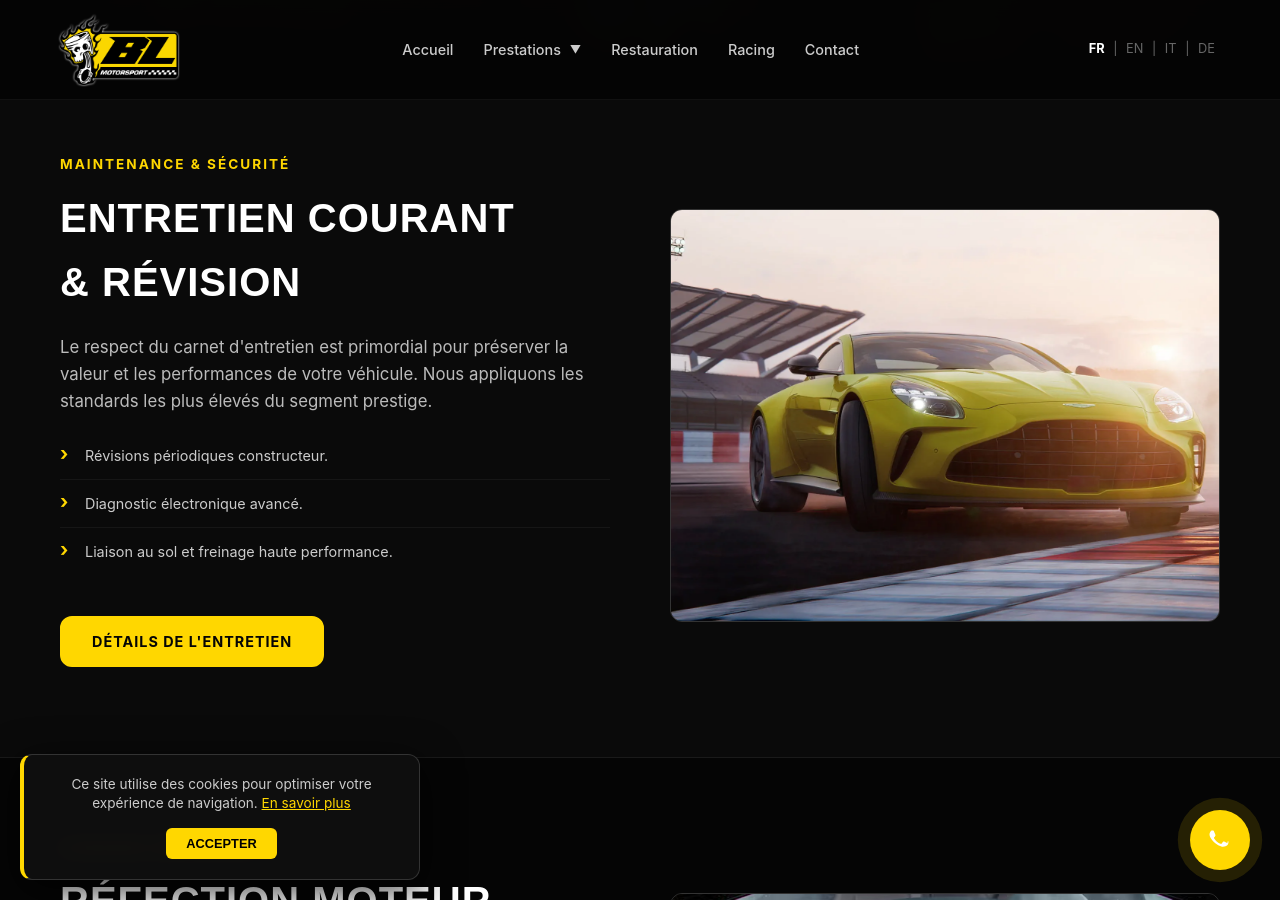
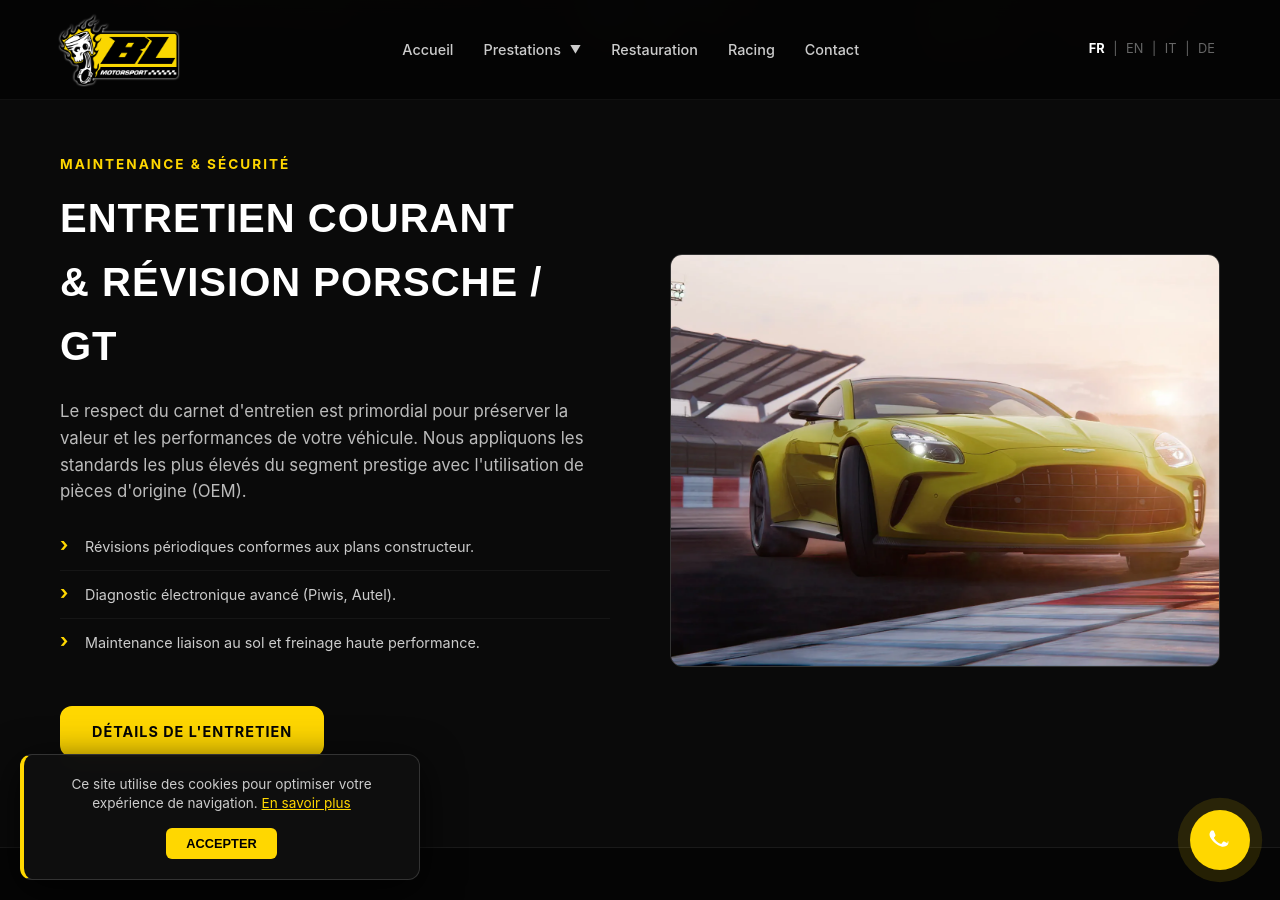
Before and after one commit to DuvalDVL/bl-motorsport, a Jekyll site: the page built from fr/prestations.html, in a window 1280 px wide and 900 px high, scrolled down 466 px. Built offline with Jekyll 4.4.1, drawn with Linux system fonts in a browser that asks for light colours; some of the changed text lies outside the part shown.

Commit message:
Update prestations.html

```diff
--- a/fr/prestations.html
+++ b/fr/prestations.html
@@ -1,17 +1,17 @@
 ---
 layout: default
-title: Prestations Mécanique Porsche, Ferrari & Collection - B.L Motorsport
-description: "Découvrez nos pôles d'expertise à Combloux : entretien prestige, réfection moteur, préparation racing et restauration classic. Service voiturier Megève."
+title: Expertise Mécanique Porsche, Ferrari & GT | B.L Motorsport Haute-Savoie
+description: "Pôles d'expertise à Combloux : Entretien prestige, réfection moteur & boîte, préparation Racing (WEC) et restauration Porsche Classic. Service voiturier Megève."
 permalink: /fr/prestations/
 lang: fr
 ---
 
 <section class="hero-section" style="height: 60vh; min-height: 400px;">
-  <div class="hero-bg" style="background-image: url('{{ '/assets/img/prestations-bg.jpg' | relative_url }}');"></div>
+  <div class="hero-bg" style="background-image: url('{{ '/assets/img/prestations-bg.jpg' | relative_url }}');" role="img" aria-label="Atelier de mécanique de précision B.L Motorsport"></div>
   <div class="hero-overlay"></div>
   <div class="container hero-content">
     <h1 class="hero-title">NOS PRESTATIONS <br><span class="text-gradient">ATELIER</span></h1>
-    <p class="hero-subtitle">L'exigence de la compétition au service de l'exception.</p>
+    <p class="hero-subtitle">L'exigence de la compétition mondiale au service de l'exception automobile.</p>
   </div>
 </section>
 
@@ -19,20 +19,20 @@ lang: fr
   <div class="container service-grid-layout">
     <div class="service-text">
       <span class="service-subtitle">MAINTENANCE & SÉCURITÉ</span>
-      <h2>ENTRETIEN COURANT<br>& RÉVISION</h2>
+      <h2>ENTRETIEN COURANT <br>& RÉVISION PORSCHE / GT</h2>
       <p>
-        Le respect du carnet d'entretien est primordial pour préserver la valeur et les performances de votre véhicule. Nous appliquons les standards les plus élevés du segment prestige.
+        Le respect du carnet d'entretien est primordial pour préserver la valeur et les performances de votre véhicule. Nous appliquons les standards les plus élevés du segment prestige avec l'utilisation de pièces d'origine (OEM).
       </p>
       <ul class="check-list">
-        <li>Révisions périodiques constructeur.</li>
-        <li>Diagnostic électronique avancé.</li>
-        <li>Liaison au sol et freinage haute performance.</li>
+        <li>Révisions périodiques conformes aux plans constructeur.</li>
+        <li>Diagnostic électronique avancé (Piwis, Autel).</li>
+        <li>Maintenance liaison au sol et freinage haute performance.</li>
       </ul>
       <a href="{{ site.baseurl }}/fr/entretien-prestige-combloux/" class="btn btn-primary">Détails de l'entretien</a>
     </div>
     <div class="service-image">
       <div class="img-wrapper">
-        <img src="{{ '/assets/img/prestation-entretien.jpg' | relative_url }}" alt="Atelier mécanique prestige Combloux">
+        <img src="{{ '/assets/img/prestation-entretien.jpg' | relative_url }}" alt="Entretien Porsche et véhicules de prestige à Combloux">
       </div>
     </div>
   </div>
@@ -42,19 +42,19 @@ lang: fr
   <div class="container service-grid-layout reverse">
     <div class="service-image">
       <div class="img-wrapper">
-        <img src="{{ '/assets/img/prestation-moteur.jpg' | relative_url }}" alt="Réfection moteur Porsche Ferrari">
+        <img src="{{ '/assets/img/prestation-moteur.jpg' | relative_url }}" alt="Réfection moteur Flat-6 et boîte de vitesse à Combloux">
       </div>
     </div>
     <div class="service-text">
       <span class="service-subtitle">CHIRURGIE MÉCANIQUE</span>
       <h2>RÉFECTION MOTEUR <br>& BOÎTE DE VITESSE</h2>
       <p>
-        Expertise en métrologie et reconstruction de motorisations nobles. Nous redonnons vie à votre mécanique avec une précision chirurgicale héritée du Motorsport.
+        Expertise reconnue en métrologie et reconstruction de motorisations nobles. Nous redonnons vie à votre mécanique avec une précision chirurgicale héritée de notre expérience en Championnat du Monde d'Endurance (WEC).
       </p>
       <ul class="check-list">
-        <li>Démontage complet et métrologie.</li>
-        <li>Fiabilisation et correction de défauts (IMS...).</li>
-        <li>Réfection boîtes de vitesses manuelles et PDK.</li>
+        <li>Démontage complet, nettoyage ultrason et métrologie.</li>
+        <li>Fiabilisation (Roulement IMS, étanchéité, haut moteur).</li>
+        <li>Réfection boîtes de vitesses manuelles et séquentielles (PDK).</li>
       </ul>
       <a href="{{ site.baseurl }}/fr/refection-moteur-boite-prestige/" class="btn btn-primary">Expertise Moteur</a>
     </div>
@@ -65,20 +65,20 @@ lang: fr
   <div class="container service-grid-layout">
     <div class="service-text">
       <span class="service-subtitle">PERFORMANCE CIRCUIT</span>
-      <h2>DÉPARTEMENT RACING <br>& TRACKDAY</h2>
+      <h2>DÉPARTEMENT RACING <br>& PRÉPARATION TRACKDAY</h2>
       <p>
-        Optimisation châssis et préparation à la carte. Profitez de l'expertise d'un Car Chief international pour régler votre machine de piste.
+        Optimisation châssis et préparation à la carte. Profitez de l'expertise d'un Car Chief international pour régler votre machine de piste, du simple set-up à la conformité compétition.
       </p>
       <ul class="check-list">
-        <li>Setup châssis, poids par roue et géométrie.</li>
-        <li>Préparation Trackday et conformité FIA.</li>
-        <li>Assistance technique sur circuit.</li>
+        <li>Setup châssis complet : poids par roue et géométrie laser.</li>
+        <li>Préparation Trackday, pose d'arceaux et conformité FIA.</li>
+        <li>Assistance technique et coaching sur circuit.</li>
       </ul>
       <a href="{{ site.baseurl }}/fr/competition-racing-trackday/" class="btn btn-primary">L'esprit Racing</a>
     </div>
     <div class="service-image">
       <div class="img-wrapper">
-        <img src="{{ '/assets/img/setup-racing.jpg' | relative_url }}" alt="Préparation compétition Megève">
+        <img src="{{ '/assets/img/setup-racing.jpg' | relative_url }}" alt="Préparation racing et setup châssis Megève">
       </div>
     </div>
   </div>
@@ -88,19 +88,19 @@ lang: fr
   <div class="container service-grid-layout reverse">
     <div class="service-image">
       <div class="img-wrapper">
-        <img src="{{ '/assets/img/moteur-vintage.jpg' | relative_url }}" alt="Restauration Porsche Classic">
+        <img src="{{ '/assets/img/moteur-vintage.jpg' | relative_url }}" alt="Restauration véhicule de collection et Porsche Classic Haute-Savoie">
       </div>
     </div>
     <div class="service-text">
       <span class="service-subtitle">HÉRITAGE</span>
-      <h2>RESTAURATION <br>& VÉHICULES ANCIENS</h2>
+      <h2>RESTAURATION CLASSIC <br>& VÉHICULES ANCIENS</h2>
       <p>
-        De la remise en route après stockage à la restauration intégrale. Nous préservons l'authenticité de vos icônes tout en garantissant leur fiabilité.
+        De la remise en route après stockage prolongé à la restauration intégrale. Nous préservons l'authenticité de vos icônes (911 F-Body, G-Body, 964, 993) tout en garantissant leur fiabilité d'usage.
       </p>
       <ul class="check-list">
         <li>Réglage carburation et allumage d'époque.</li>
-        <li>Recherche de pièces d'origine (NOS).</li>
-        <li>Gestion de projets carrosserie et sellerie.</li>
+        <li>Recherche rigoureuse de pièces d'origine (NOS).</li>
+        <li>Gestion de projets carrosserie et sellerie d'exception.</li>
       </ul>
       <a href="{{ site.baseurl }}/fr/restauration-vehicules-collection/" class="btn btn-primary">Découvrir le Classic</a>
     </div>
@@ -111,20 +111,20 @@ lang: fr
   <div class="container service-grid-layout">
     <div class="service-text">
       <span class="service-subtitle">LOGISTIQUE PREMIUM</span>
-      <h2>SERVICE VOITURIER <br>& CONCIERGERIE</h2>
+      <h2>SERVICE VOITURIER <br>MEGÈVE & CONCIERGERIE</h2>
       <p>
-        Facilitez l'entretien de votre véhicule lors de vos séjours à Megève, Chamonix ou Courchevel grâce à notre service de récupération à domicile.
+        Simplifiez l'entretien de votre véhicule lors de vos séjours en station (Megève, Chamonix, Courchevel) grâce à notre service de récupération et livraison à domicile en remorque fermée.
       </p>
       <ul class="check-list">
-        <li>Pick-up & Delivery à votre chalet ou hôtel.</li>
-        <li>Transport sécurisé et confidentiel.</li>
-        <li>Disponibilité sur toute la vallée de l'Arve.</li>
+        <li>Pick-up & Delivery à votre chalet, hôtel ou aéroport.</li>
+        <li>Transport sécurisé, confidentiel et protégé.</li>
+        <li>Disponibilité sur toute la vallée de l'Arve et Genève.</li>
       </ul>
-      <a href="{{ site.baseurl }}/fr/contact" class="btn btn-outline">Nous contacter</a>
+      <a href="{{ site.baseurl }}/fr/contact" class="btn btn-outline">Réserver un transport</a>
     </div>
     <div class="service-image">
       <div class="img-wrapper">
-        <img src="{{ '/assets/img/prestation-voiturier.jpg' | relative_url }}" alt="Service voiturier Megève Chamonix">
+        <img src="{{ '/assets/img/prestation-voiturier.jpg' | relative_url }}" alt="Service voiturier et conciergerie automobile Megève Chamonix">
       </div>
     </div>
   </div>
```
